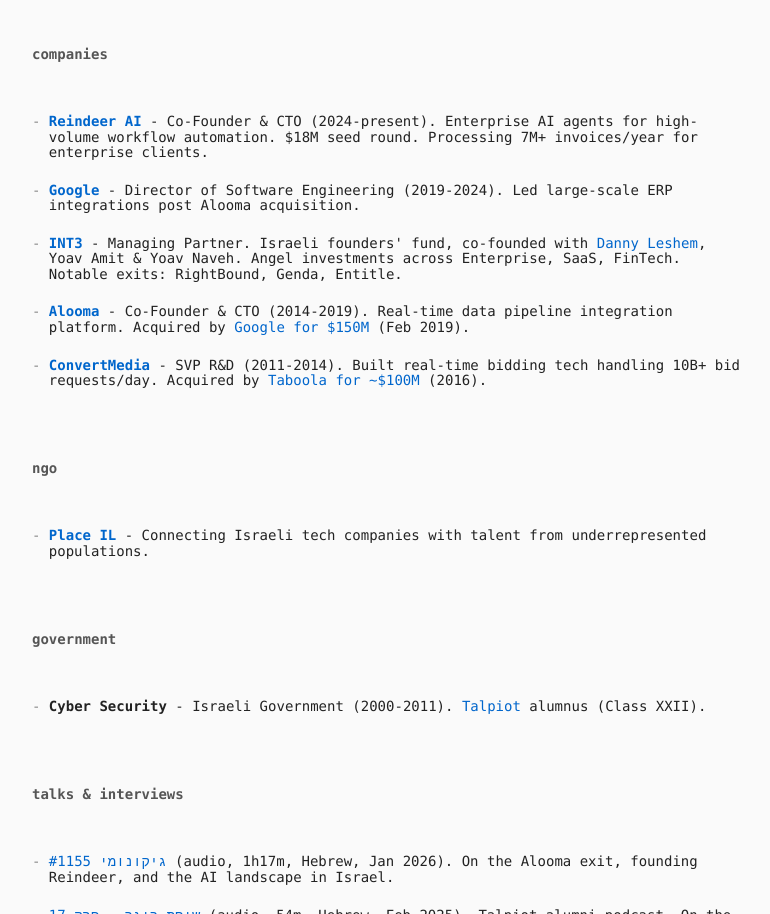
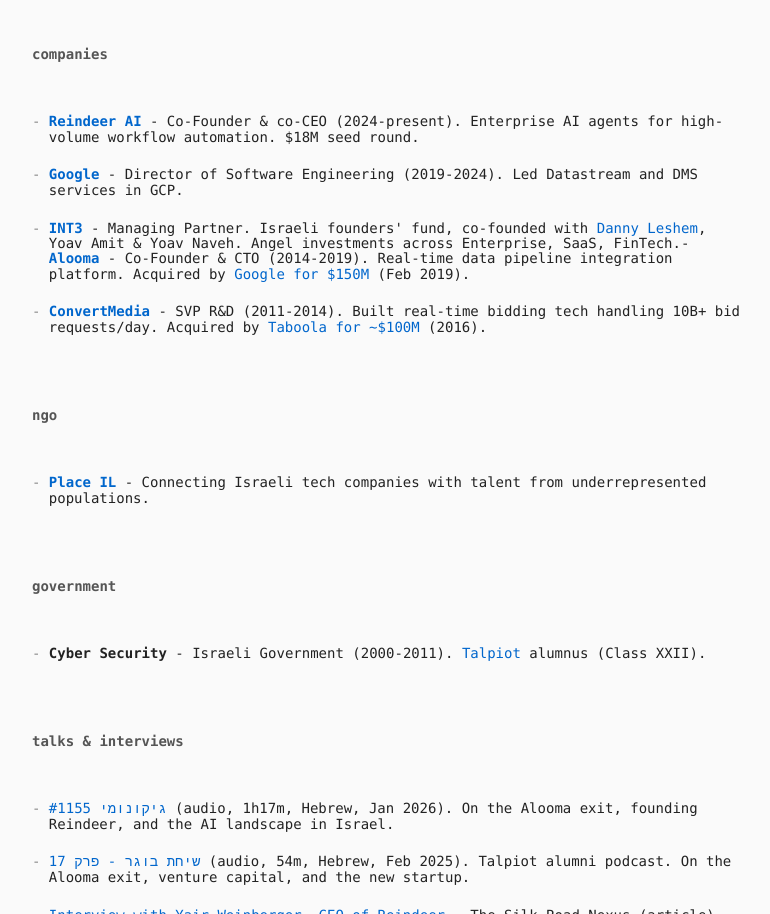
Before and after one commit to yairwein/yairwein.com, a plain HTML site: page index.html in a window 1280 px wide. Shown: the part 874-1788 px from the top of the page, without its empty margins (250-1020 px from the left). Drawn offline with nearby package versions, Linux system fonts and the light colour scheme.

Commit message:
Update bio: co-CEO, fix Hebrew spelling, clean up details

```diff
--- a/index.html
+++ b/index.html
@@ -105,10 +105,9 @@
 - **quora:** [Yair-Weinberger](https://www.quora.com/profile/Yair-Weinberger)
 
 ## companies
-- **[Reindeer AI](https://reindeer.ai/)** - Co-Founder & CTO (2024-present). Enterprise AI agents for high-volume workflow automation. $18M seed round. Processing 7M+ invoices/year for enterprise clients.
-- **[Google](https://cloud.google.com/)** - Director of Software Engineering (2019-2024). Led large-scale ERP integrations post Alooma acquisition.
-- **[INT3](https://int3.com/)** - Managing Partner. Israeli founders' fund, co-founded with [Danny Leshem](https://dannyleshem.com/), Yoav Amit & Yoav Naveh. Angel investments across Enterprise, SaaS, FinTech. Notable exits: RightBound, Genda, Entitle.
-- **[Alooma](https://en.everybodywiki.com/Alooma)** - Co-Founder & CTO (2014-2019). Real-time data pipeline integration platform. Acquired by [Google for $150M](https://en.globes.co.il/en/article-google-buys-israeli-data-migration-co-alooma-1001273938) (Feb 2019).
+- **[Reindeer AI](https://reindeer.ai/)** - Co-Founder & co-CEO (2024-present). Enterprise AI agents for high-volume workflow automation. $18M seed round.
+- **[Google](https://cloud.google.com/)** - Director of Software Engineering (2019-2024). Led Datastream and DMS services in GCP.
+- **[INT3](https://int3.com/)** - Managing Partner. Israeli founders' fund, co-founded with [Danny Leshem](https://dannyleshem.com/), Yoav Amit & Yoav Naveh. Angel investments across Enterprise, SaaS, FinTech.- **[Alooma](https://en.everybodywiki.com/Alooma)** - Co-Founder & CTO (2014-2019). Real-time data pipeline integration platform. Acquired by [Google for $150M](https://en.globes.co.il/en/article-google-buys-israeli-data-migration-co-alooma-1001273938) (Feb 2019).
 - **[ConvertMedia](https://www.crunchbase.com/organization/convertmedia)** - SVP R&D (2011-2014). Built real-time bidding tech handling 10B+ bid requests/day. Acquired by [Taboola for ~$100M](https://techcrunch.com/2016/07/26/taboola-steps-up-in-video-referrals-buys-convertmedia-for-shy-of-100m/) (2016).
 
 ## ngo
```
